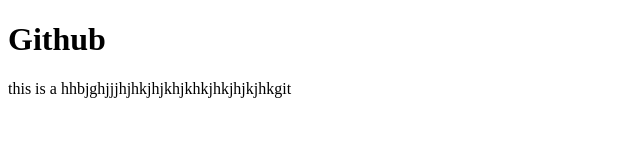
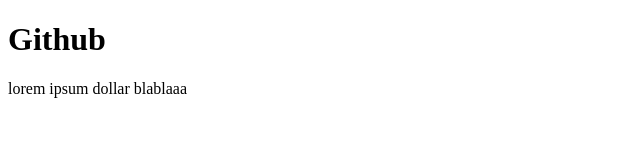
Before and after one commit to dorodb-web22/30th-October-GitHub-day-2, a plain HTML site: page index.html in a window 1280 px wide. Shown: the whole page, without its empty margins (0-640 px from the left). Drawn offline with Linux system fonts and the light colour scheme.

Commit message:
add lorem ipsum

```diff
--- a/index.html
+++ b/index.html
@@ -7,6 +7,6 @@
 </head>
 <body>
     <h1> Github </h1>
-    <p>this is a hhbjghjjjhjhkjhjkhjkhkjhkjhjkjhkgit </p>
+    <p> lorem ipsum dollar blablaaa </p>
 </body>
 </html>
```
